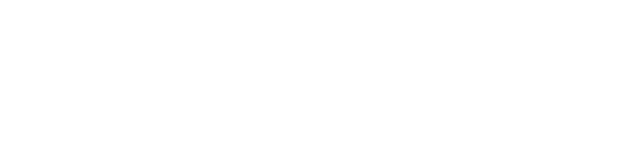
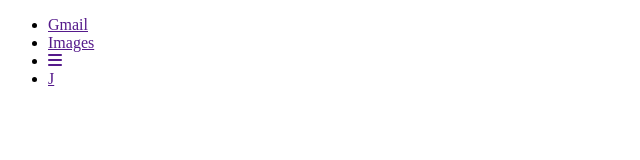
Before and after one commit to raduprp/GoogleProject, a plain HTML site: page index.html in a window 1280 px wide. Shown: the whole page, without its empty margins (0-640 px from the left). Drawn offline with Linux system fonts and the light colour scheme.

Commit message:
Navbar created with basic html code + font-awesome icon

```diff
--- a/index.html
+++ b/index.html
@@ -7,10 +7,28 @@
     <title>Google</title>
     <link rel="icon" href="./images/favicon.jpg">
     <link rel="stylesheet" href="./style.css">
+    <script src="https://kit.fontawesome.com/2c1cc5d331.js" crossorigin="anonymous"></script>
 </head>
 <body>
     <!-- Header-->
-    <header></header>
+    <header>
+        <nav class="navbar">
+            <ul>
+                <li>
+                    <a class="link" href="">Gmail</a>
+                </li>
+                <li>
+                    <a class="link" href="">Images</a>
+                </li>
+                <li>
+                    <a class="menu-icon" href=""><i class="fas fa-bars"></i></a>
+                </li>
+                <li>
+                    <a class="user-icon" href=""><span>J</span></a>
+                </li>
+            </ul>
+        </nav>
+    </header>
 
     <!-- Content-->
     <section></section>
```
